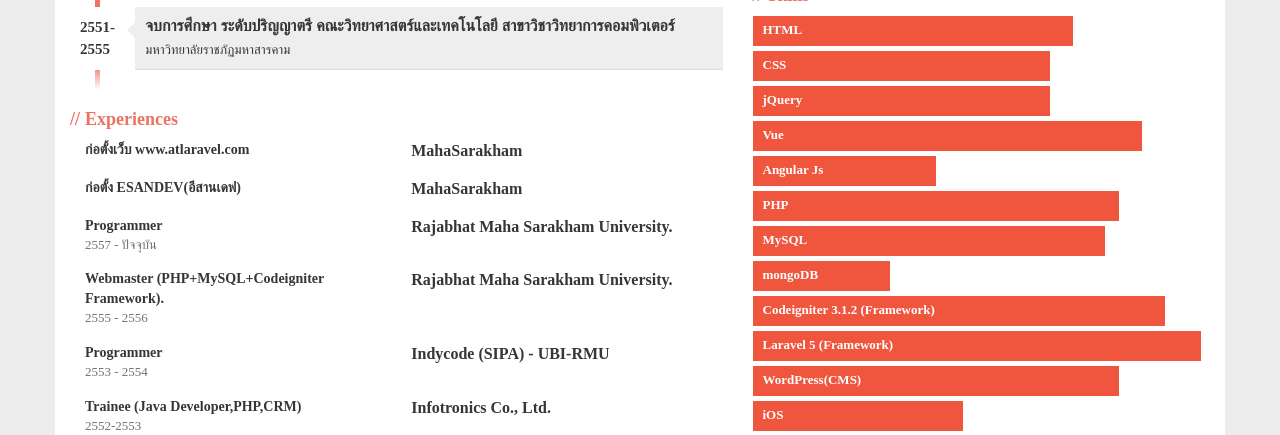
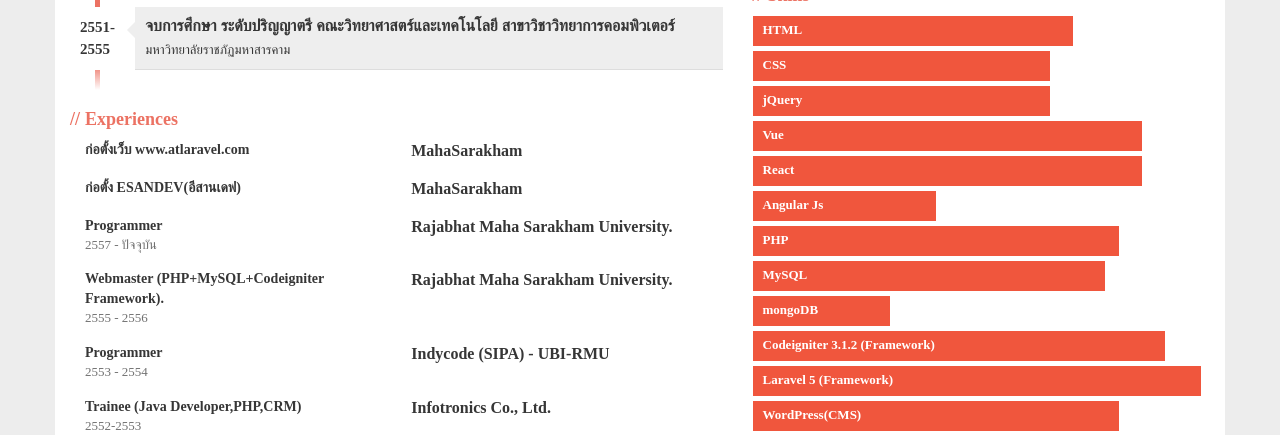
Before and after one commit to leksoft/lexsoft, a plain HTML site: page index.html in a window 1280 px wide. Shown: the part 665-1100 px from the top of the page. Drawn offline with Linux system fonts and the light colour scheme.

Commit message:
Update index.html

```diff
--- a/index.html
+++ b/index.html
@@ -71,6 +71,8 @@
                     <!-- EXPERIENCES -->
                     <div class="box">
                         <h2>Experiences</h2>
+
+
                         <div class="job clearfix">
                             <div class="col-xs-6">
                                 <div class="where">ก่อตั้งเว็บ www.atlaravel.com</div>
@@ -245,7 +247,7 @@
                             <div class="item-skills" data-percent="0.65">CSS</div>
                             <div class="item-skills" data-percent="0.65">jQuery</div>
                             <div class="item-skills" data-percent="0.85">Vue</div>
-
+                            <div class="item-skills" data-percent="0.85">React</div>
                             <div class="item-skills" data-percent="0.40">Angular Js</div>
                             <div class="item-skills" data-percent="0.80">PHP</div>
                             <div class="item-skills" data-percent="0.77">MySQL</div>
```
